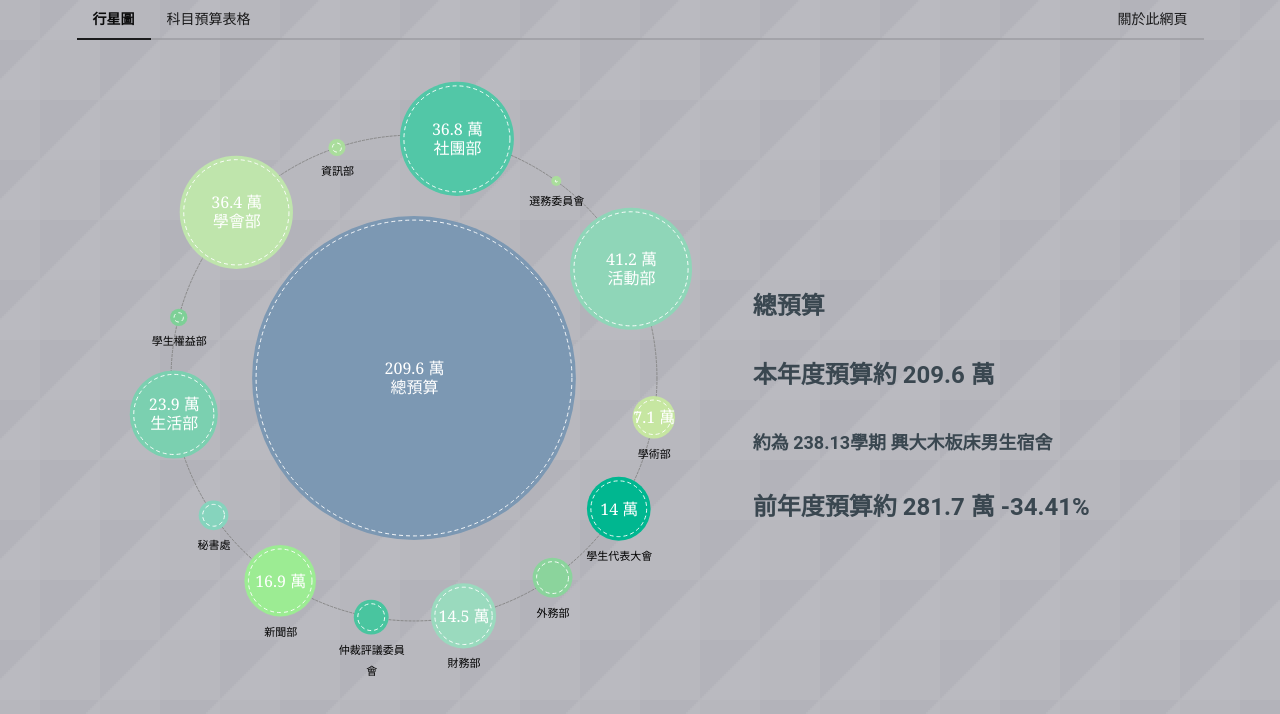
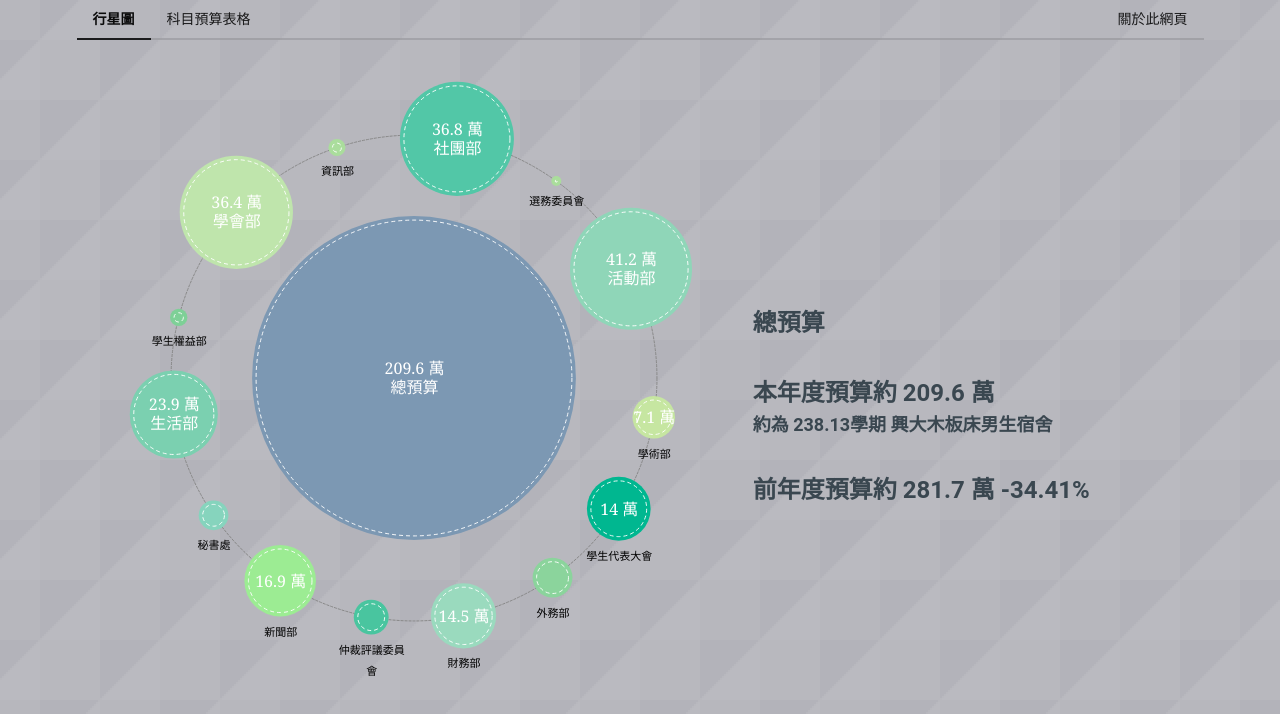
Before and after one commit to jd615645/nchusg_budget, a website: page src/pug/index.pug in a window 1280 px wide. Drawn offline with nearby package versions, Linux system fonts and the light colour scheme; files that its build step writes are made by us from their sources; files whose address does not match are found by name.

Commit message:
:cat2:更改預算及估算行距

```diff
--- a/src/style/budget_view.less
+++ b/src/style/budget_view.less
@@ -9,7 +9,12 @@
   position: relative;
   height: 90%;
 }
-
+#thisYearBudget {
+  margin-bottom: 5px;
+}
+#canBuy {
+  margin-top: 0px;
+}
 #budgetTable table {
   thead th, tbody td {
     text-align: right;
```
